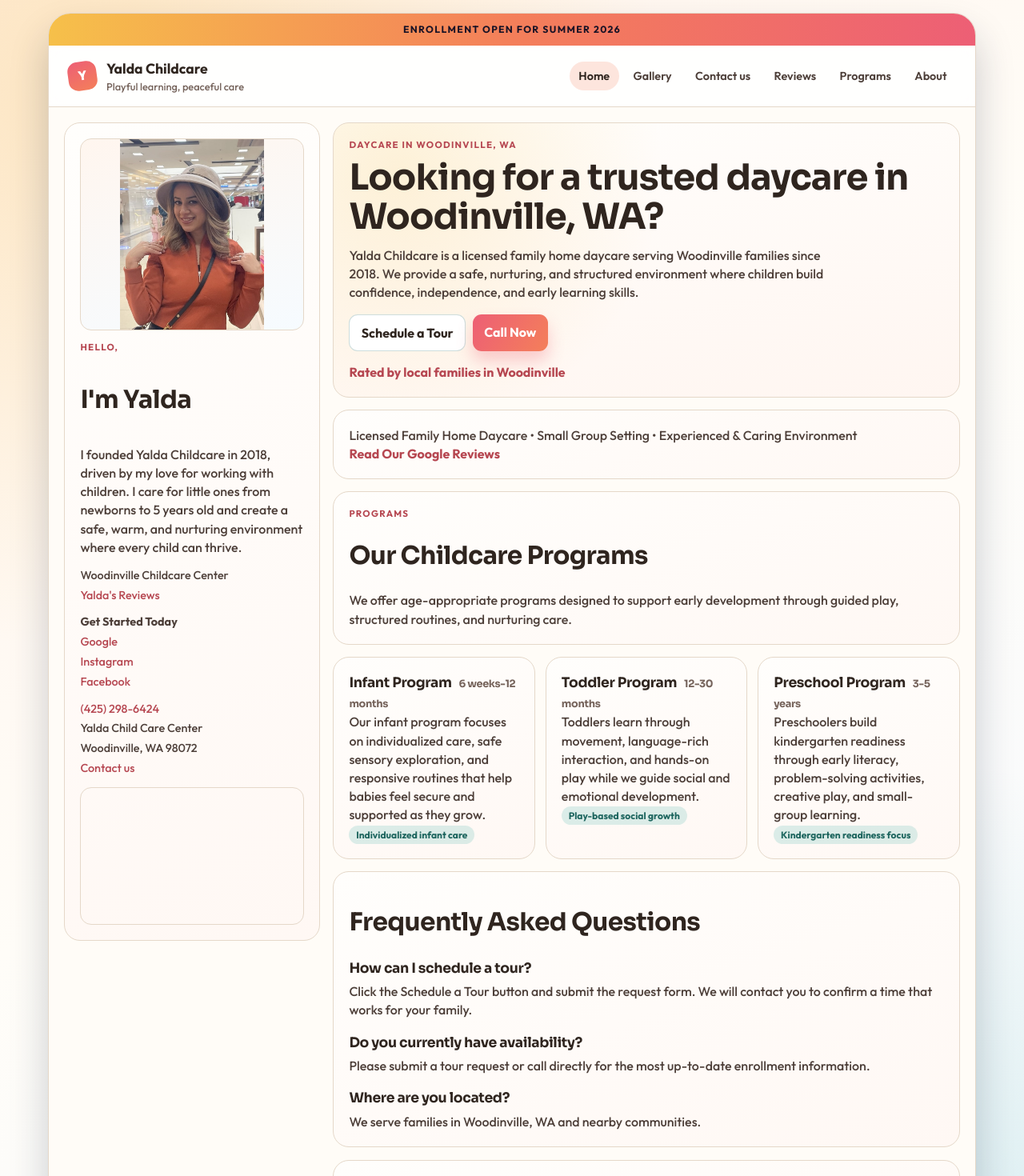
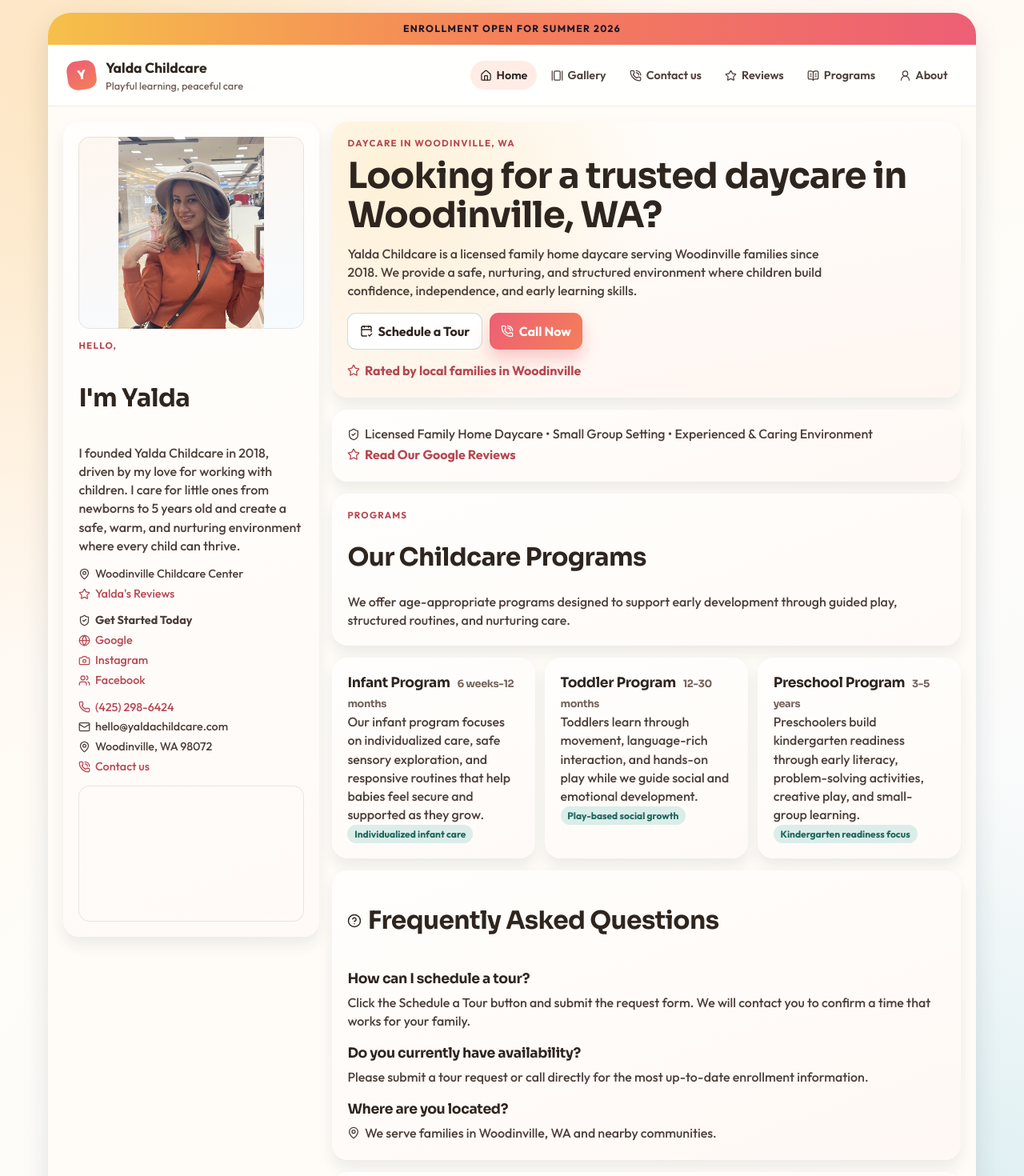
Before and after one commit to hassanteymoori/daycare-frontend, a React (Vite) app: page / in a window 1280 px wide. Shown: the top 1470 px of the page at 80% size. Built offline with nearby package versions, Linux system fonts and the light colour scheme; grey boxes are pictures that could not be loaded.

Commit message:
added icons and favicon

```diff
--- a/package.json
+++ b/package.json
@@ -11,6 +11,7 @@
   },
   "dependencies": {
     "@tailwindcss/vite": "^4.2.4",
+    "lucide-react": "^1.8.0",
     "react": "^19.2.5",
     "react-dom": "^19.2.5",
     "react-router-dom": "^7.14.2",
--- a/src/App.css
+++ b/src/App.css
@@ -2,9 +2,9 @@
   width: min(1160px, calc(100% - 2rem));
   margin: 1rem auto 1.5rem;
   border-radius: 28px;
-  border: 1px solid var(--line-soft);
+  border: none;
   background: var(--surface);
-  box-shadow: 0 28px 48px rgba(18, 30, 57, 0.22);
+  box-shadow: 0 14px 34px rgba(18, 30, 57, 0.12);
   overflow: hidden;
 }
 
@@ -27,7 +27,7 @@
   padding: 1rem 1.5rem;
   background: rgba(255, 255, 255, 0.8);
   backdrop-filter: blur(10px);
-  border-bottom: 1px solid var(--line-soft);
+  border-bottom: 1px solid rgba(115, 101, 91, 0.12);
 }
 
 .brand {
@@ -71,6 +71,9 @@
 .menu-link {
   text-decoration: none;
   color: var(--ink);
+  display: inline-flex;
+  align-items: center;
+  gap: 0.36rem;
   font-weight: 600;
   font-size: 0.9rem;
   padding: 0.45rem 0.72rem;
@@ -85,7 +88,7 @@
 
 .menu-link-active {
   color: var(--ink-strong);
-  background: rgba(244, 127, 90, 0.2);
+  background: rgba(244, 127, 90, 0.15);
 }
 
 .page-main {
@@ -117,7 +120,8 @@
   object-position: top center;
   background: linear-gradient(165deg, #fff6ef, #f6fbff);
   border-radius: 14px;
-  border: 1px solid var(--line-soft);
+  border: none;
+  box-shadow: inset 0 0 0 1px rgba(115, 101, 91, 0.15);
 }
 
 .sidebar-meta {
@@ -130,6 +134,13 @@
 .sidebar-meta strong {
   margin: 0;
   font-size: 0.9rem;
+}
+
+.meta-line,
+.meta-link {
+  display: inline-flex;
+  align-items: center;
+  gap: 0.35rem;
 }
 
 .sidebar-meta a {
@@ -145,7 +156,8 @@
 .map-wrap {
   border-radius: 14px;
   overflow: hidden;
-  border: 1px solid var(--line-soft);
+  border: none;
+  box-shadow: inset 0 0 0 1px rgba(115, 101, 91, 0.15);
 }
 
 .map-wrap iframe {
@@ -162,10 +174,28 @@
 }
 
 .panel {
-  border: 1px solid var(--line-soft);
+  border: none;
   border-radius: 20px;
   padding: 1.2rem;
-  background: linear-gradient(160deg, #fffefc, #fff8f4);
+  background: linear-gradient(160deg, #fffefc, #fffaf7);
+  box-shadow: 0 10px 18px rgba(22, 32, 54, 0.08);
+}
+
+.heading-with-icon {
+  display: inline-flex;
+  align-items: center;
+  gap: 0.46rem;
+}
+
+.icon-list-item {
+  display: flex;
+  align-items: flex-start;
+  gap: 0.4rem;
+}
+
+.icon-list-item svg {
+  margin-top: 0.2rem;
+  flex-shrink: 0;
 }
 
 .title-block h1 {
@@ -199,6 +229,9 @@
   margin-top: 0.9rem;
   font-weight: 700;
   color: var(--accent-strong);
+  display: inline-flex;
+  align-items: center;
+  gap: 0.35rem;
 }
 
 .hero-copy p {
@@ -216,6 +249,10 @@
   border: none;
   border-radius: 11px;
   text-decoration: none;
+  display: inline-flex;
+  align-items: center;
+  justify-content: center;
+  gap: 0.42rem;
   font: inherit;
   font-weight: 700;
   padding: 0.65rem 0.9rem;
@@ -286,6 +323,9 @@
 .text-link {
   text-decoration: none;
   color: var(--accent-strong);
+  display: inline-flex;
+  align-items: center;
+  gap: 0.35rem;
   font-weight: 700;
 }
 
@@ -402,7 +442,7 @@
   justify-content: space-between;
   flex-wrap: wrap;
   gap: 0.5rem;
-  border-top: 1px solid var(--line-soft);
+  border-top: 1px solid rgba(115, 101, 91, 0.12);
   padding: 0.9rem 1.2rem;
   background: rgba(255, 255, 255, 0.62);
 }
--- a/src/components/SiteLayout.tsx
+++ b/src/components/SiteLayout.tsx
@@ -1,13 +1,29 @@
 import { NavLink, Outlet } from 'react-router-dom'
+import {
+  BookOpenText,
+  Camera,
+  Clock3,
+  GalleryHorizontal,
+  Globe,
+  House,
+  Mail,
+  MapPin,
+  Phone,
+  PhoneCall,
+  ShieldCheck,
+  Star,
+  Users,
+  UserRound,
+} from 'lucide-react'
 import yaldaPortrait from '../assets/yalda.jpg'
 
 const menuItems = [
-  { to: '/', label: 'Home', end: true },
-  { to: '/gallery', label: 'Gallery' },
-  { to: '/contact', label: 'Contact us' },
-  { to: '/reviews', label: 'Reviews' },
-  { to: '/programs', label: 'Programs' },
-  { to: '/about', label: 'About' },
+  { to: '/', label: 'Home', end: true, icon: House },
+  { to: '/gallery', label: 'Gallery', icon: GalleryHorizontal },
+  { to: '/contact', label: 'Contact us', icon: PhoneCall },
+  { to: '/reviews', label: 'Reviews', icon: Star },
+  { to: '/programs', label: 'Programs', icon: BookOpenText },
+  { to: '/about', label: 'About', icon: UserRound },
 ]
 
 export function SiteLayout() {
@@ -34,6 +50,7 @@ export function SiteLayout() {
                 isActive ? 'menu-link menu-link-active' : 'menu-link'
               }
             >
+              <item.icon size={15} aria-hidden="true" />
               {item.label}
             </NavLink>
           ))}
@@ -53,28 +70,52 @@ export function SiteLayout() {
           </p>
 
           <div className="sidebar-meta">
-            <p>Woodinville Childcare Center</p>
-            <a href="/reviews">Yalda&apos;s Reviews</a>
+            <p className="meta-line">
+              <MapPin size={15} aria-hidden="true" />
+              Woodinville Childcare Center
+            </p>
+            <a href="/reviews" className="meta-link">
+              <Star size={15} aria-hidden="true" />
+              Yalda&apos;s Reviews
+            </a>
           </div>
 
           <div className="sidebar-meta">
-            <strong>Get Started Today</strong>
-            <a href="https://google.com" target="_blank" rel="noreferrer">
+            <strong className="meta-line">
+              <ShieldCheck size={15} aria-hidden="true" />
+              Get Started Today
+            </strong>
+            <a href="https://google.com" target="_blank" rel="noreferrer" className="meta-link">
+              <Globe size={15} aria-hidden="true" />
               Google
             </a>
-            <a href="https://instagram.com" target="_blank" rel="noreferrer">
+            <a href="https://instagram.com" target="_blank" rel="noreferrer" className="meta-link">
+              <Camera size={15} aria-hidden="true" />
               Instagram
             </a>
-            <a href="https://facebook.com" target="_blank" rel="noreferrer">
+            <a href="https://facebook.com" target="_blank" rel="noreferrer" className="meta-link">
+              <Users size={15} aria-hidden="true" />
               Facebook
             </a>
           </div>
 
           <div className="sidebar-meta">
-            <a href="tel:+14252986424">(425) 298-6424</a>
-            <p>Yalda Child Care Center</p>
-            <p>Woodinville, WA 98072</p>
-            <a href="/contact">Contact us</a>
+            <a href="tel:+14252986424" className="meta-link">
+              <Phone size={15} aria-hidden="true" />
+              (425) 298-6424
+            </a>
+            <p className="meta-line">
+              <Mail size={15} aria-hidden="true" />
+              hello@yaldachildcare.com
+            </p>
+            <p className="meta-line">
+              <MapPin size={15} aria-hidden="true" />
+              Woodinville, WA 98072
+            </p>
+            <a href="/contact" className="meta-link">
+              <PhoneCall size={15} aria-hidden="true" />
+              Contact us
+            </a>
           </div>
 
           <div className="map-wrap">
@@ -93,8 +134,14 @@ export function SiteLayout() {
       </main>
 
       <footer className="site-footer">
-        <p>Yalda Childcare</p>
-        <p>Licensed Family Child Care in Cottage Lake, Woodinville</p>
+        <p className="meta-line">
+          <ShieldCheck size={15} aria-hidden="true" />
+          Yalda Childcare
+        </p>
+        <p className="meta-line">
+          <Clock3 size={15} aria-hidden="true" />
+          Licensed Family Child Care in Cottage Lake, Woodinville
+        </p>
       </footer>
     </div>
   )
--- a/src/pages/ContactPage.tsx
+++ b/src/pages/ContactPage.tsx
@@ -1,3 +1,5 @@
+import { Baby, Mail, Phone, Send, UserRound } from 'lucide-react'
+
 export function ContactPage() {
   return (
     <section className="page-section contact-layout">
@@ -11,20 +13,21 @@ export function ContactPage() {
       </article>
 
       <form className="panel contact-card" onSubmit={(event) => event.preventDefault()}>
-        <label htmlFor="parent-name">Parent Name</label>
+        <label htmlFor="parent-name" className="meta-line"><UserRound size={14} aria-hidden="true" />Parent Name</label>
         <input id="parent-name" placeholder="Your full name" />
 
-        <label htmlFor="child-age">Child Age</label>
+        <label htmlFor="child-age" className="meta-line"><Baby size={14} aria-hidden="true" />Child Age</label>
         <input id="child-age" placeholder="Example: 2 years old" />
 
-        <label htmlFor="phone-number">Phone Number</label>
+        <label htmlFor="phone-number" className="meta-line"><Phone size={14} aria-hidden="true" />Phone Number</label>
         <input id="phone-number" type="tel" placeholder="(555) 123-4567" />
 
         <button type="submit" className="btn btn-solid">
+          <Send size={16} aria-hidden="true" />
           Send Inquiry
         </button>
 
-        <p className="muted">Call (425) 298-6424 or email hello@yaldachildcare.com</p>
+        <p className="muted meta-line"><Mail size={14} aria-hidden="true" />Call (425) 298-6424 or email hello@yaldachildcare.com</p>
       </form>
     </section>
   )
--- a/src/pages/HomePage.tsx
+++ b/src/pages/HomePage.tsx
@@ -1,4 +1,13 @@
 import { Link } from 'react-router-dom'
+import {
+  CalendarCheck2,
+  CircleHelp,
+  MapPin,
+  PhoneCall,
+  ShieldCheck,
+  Sparkles,
+  Star,
+} from 'lucide-react'
 import { programs } from '../data/content'
 
 export function HomePage() {
@@ -15,21 +24,28 @@ export function HomePage() {
         </p>
         <div className="hero-actions">
           <Link to="/contact" className="btn btn-outline">
+            <CalendarCheck2 size={16} aria-hidden="true" />
             Schedule a Tour
           </Link>
           <a href="tel:+14252986424" className="btn btn-solid">
+            <PhoneCall size={16} aria-hidden="true" />
             Call Now
           </a>
         </div>
-        <p className="home-rating">Rated by local families in Woodinville</p>
+        <p className="home-rating">
+          <Star size={16} aria-hidden="true" />
+          Rated by local families in Woodinville
+        </p>
       </article>
 
       <article className="panel checklist-panel">
-        <p>
+        <p className="meta-line">
+          <ShieldCheck size={16} aria-hidden="true" />
           Licensed Family Home Daycare • Small Group Setting • Experienced & Caring
           Environment
         </p>
         <Link to="/reviews" className="text-link">
+          <Star size={16} aria-hidden="true" />
           Read Our Google Reviews
         </Link>
       </article>
@@ -56,7 +72,10 @@ export function HomePage() {
       </div>
 
       <article className="panel faq-panel">
-        <h2>Frequently Asked Questions</h2>
+        <h2 className="heading-with-icon">
+          <CircleHelp size={18} aria-hidden="true" />
+          Frequently Asked Questions
+        </h2>
         <h3>How can I schedule a tour?</h3>
         <p>
           Click the Schedule a Tour button and submit the request form. We will
@@ -68,20 +87,28 @@ export function HomePage() {
           enrollment information.
         </p>
         <h3>Where are you located?</h3>
-        <p>We serve families in Woodinville, WA and nearby communities.</p>
+        <p className="meta-line">
+          <MapPin size={16} aria-hidden="true" />
+          We serve families in Woodinville, WA and nearby communities.
+        </p>
       </article>
 
       <article className="panel cta-panel">
-        <h2>Ready to visit Yalda Child Care?</h2>
+        <h2 className="heading-with-icon">
+          <Sparkles size={18} aria-hidden="true" />
+          Ready to visit Yalda Child Care?
+        </h2>
         <p>
           Schedule a tour today and see why Woodinville families trust Yalda
           Childcare.
         </p>
         <div className="hero-actions">
           <Link to="/contact" className="btn btn-outline">
+            <CalendarCheck2 size={16} aria-hidden="true" />
             Schedule a Tour
           </Link>
           <a href="tel:+14252986424" className="btn btn-solid">
+            <PhoneCall size={16} aria-hidden="true" />
             Call Now
           </a>
         </div>
```
Also changed, not shown: src/pages/AboutPage.tsx (+24 -10 lines), src/pages/GalleryPage.tsx (+13 -2 lines), src/pages/ProgramsPage.tsx (+14 -7 lines), src/pages/ReviewsPage.tsx (+11 -2 lines), 1 other file (tests, documents, lock files or other folders).
